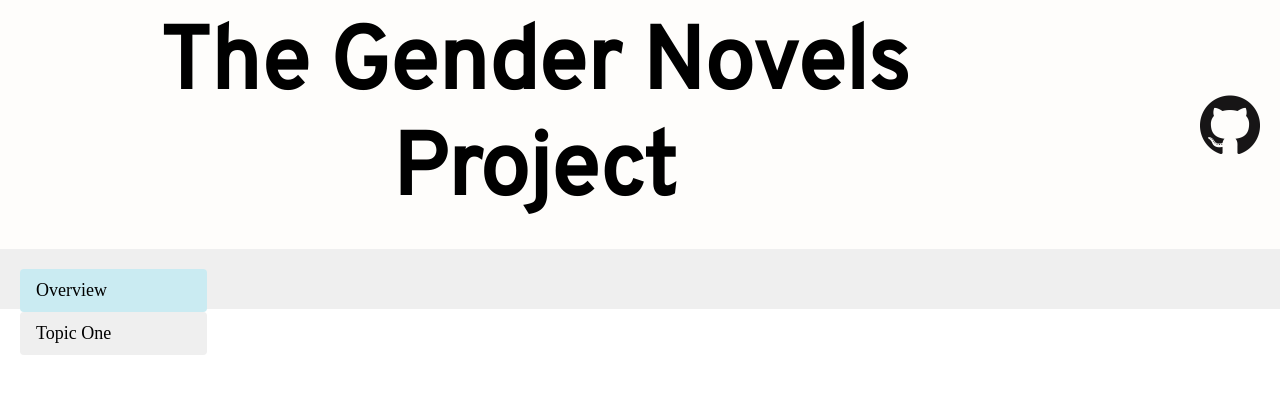
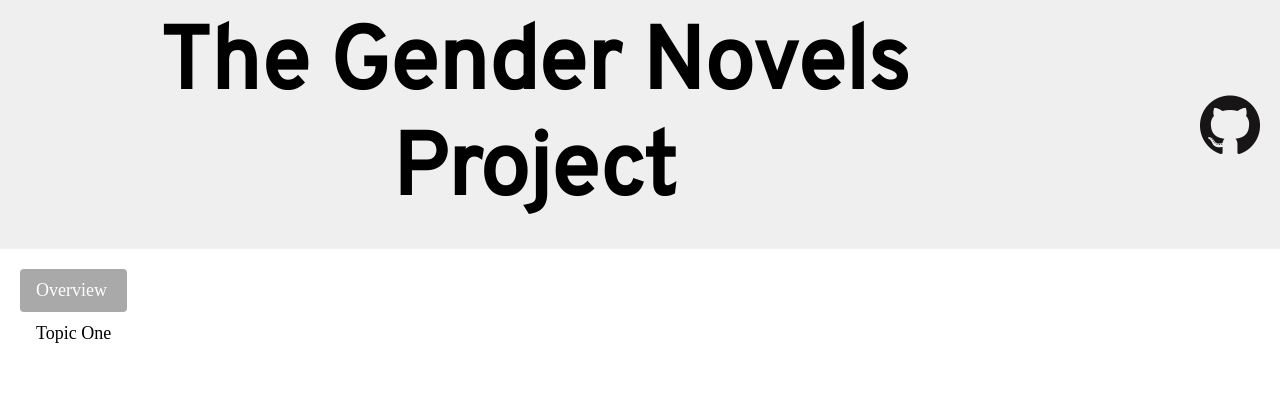
Before and after one commit to dhmit/gender_novels, a Flask app: page / in a window 1280 px wide. Shown: the top 394 px of the page. Run offline with Flask 2, Linux system fonts and the light colour scheme; some libraries are stand-ins or nearby versions; some web fonts are replaced.

Commit message:
Changed color scheme to light gray

```diff
--- a/gender_novels/deployment/static/css/gender_novels.css
+++ b/gender_novels/deployment/static/css/gender_novels.css
@@ -13,7 +13,7 @@ body {
 /* Custom classes */
 
 .header {
-    background-color: #FEFDFB;
+    background-color: #EFEFEF;
 }
 
 .header-text {
@@ -30,10 +30,6 @@ body {
     max-width: 60px;
 }
 
-.content {
-    background-color: #EFEFEF;
-}
-
 /* Topic content */
 
 .topic-content img {
@@ -47,17 +43,16 @@ body {
 
 .sidebar {
     position: fixed;
-    width: 15%;
 }
 
 .nav-link {
-    background-color: #EFEFEF;
+    background-color: white;
     color: black;
 }
 
 .nav-link.active.show {
-    background-color: #CAEBF2;
-    color: black;
+    background-color: darkgray;
+    color: white;
 }
 
 a:hover {
```
